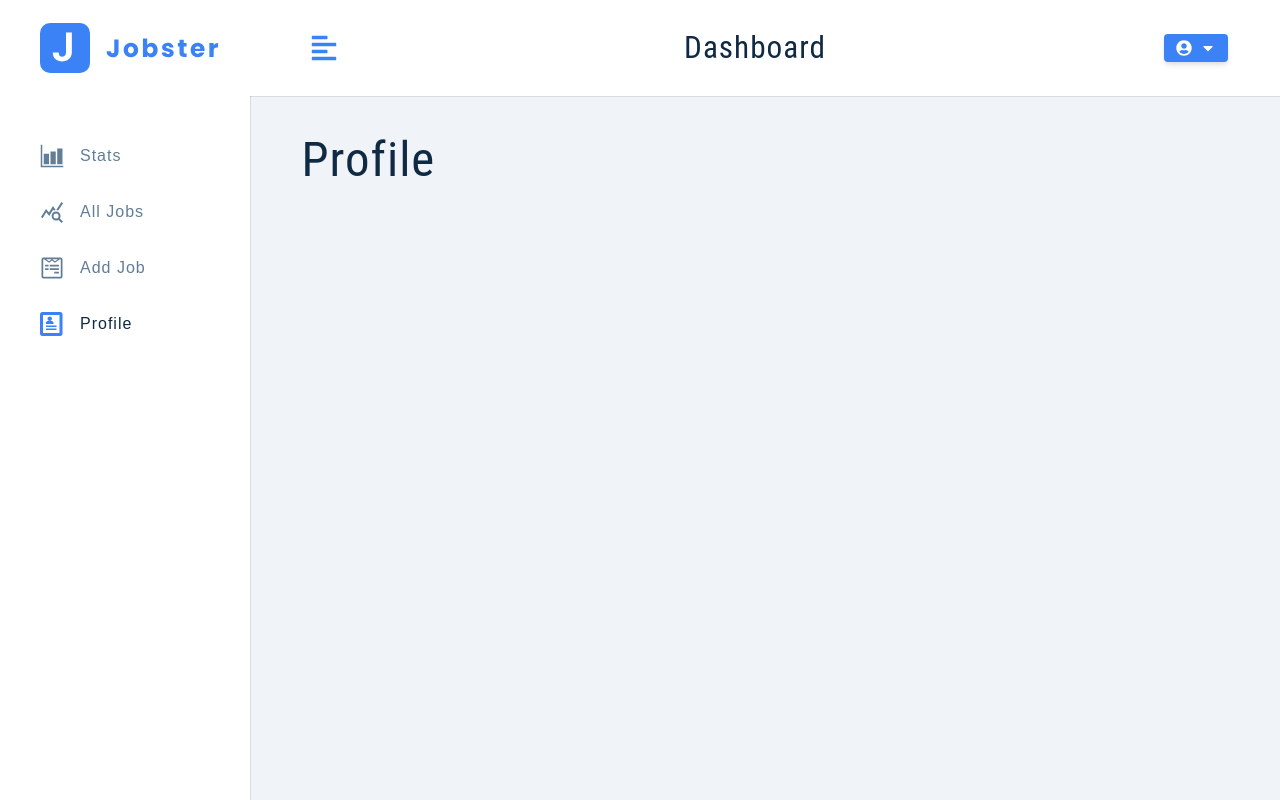
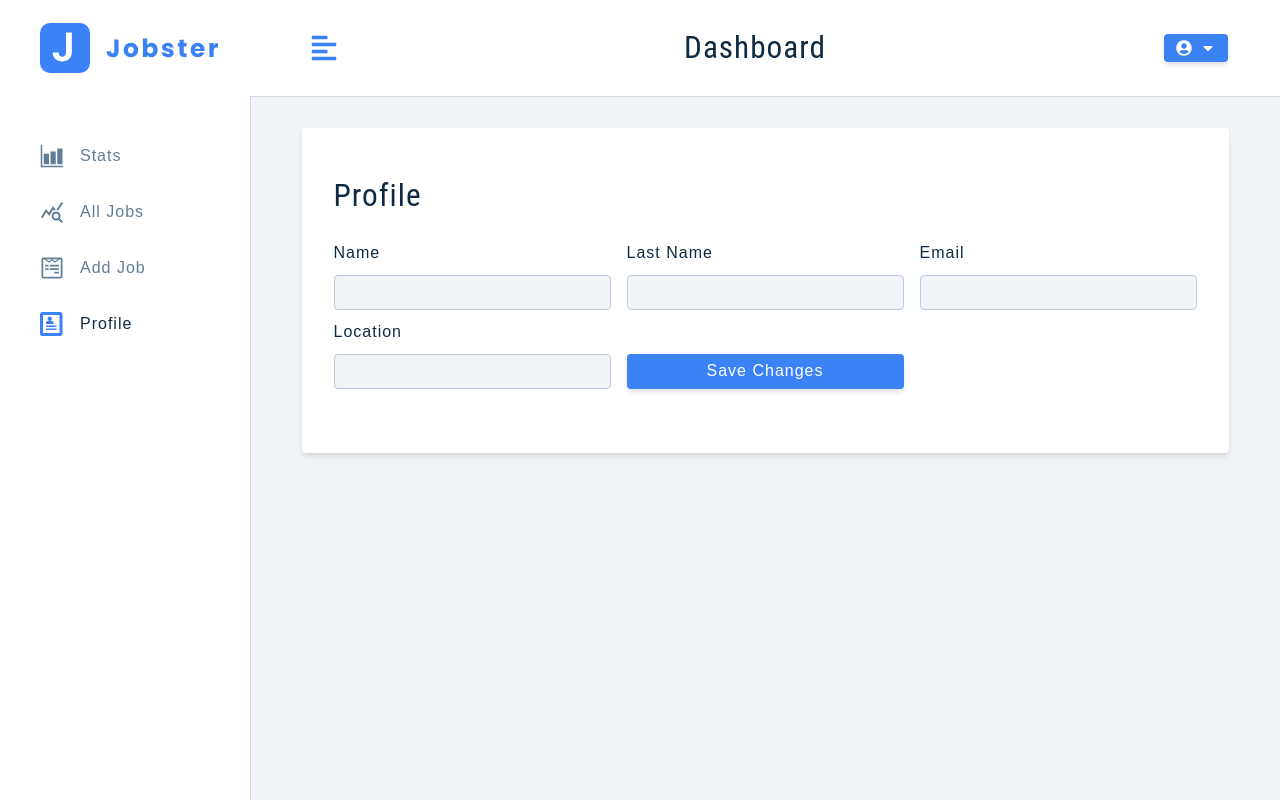
Before and after one commit to musaHaruna/Jobster-App, a React (Create React App) app: page /profile in a window 1280 px wide. Built offline with nearby package versions, Linux system fonts and the light colour scheme.

Commit message:
update-user-complete

```diff
--- a/src/components/FormRow.js
+++ b/src/components/FormRow.js
@@ -2,7 +2,7 @@
   return (
     <div className='form-row'>
       <label htmlFor={name} className='form-label'>
-        {name}
+        {labelText || name}
       </label>
       <input
         type={type}
--- a/src/features/user/userSlice.js
+++ b/src/features/user/userSlice.js
@@ -32,6 +32,23 @@
       const resp = await customFetch.post('/auth/login', user);
       return resp.data;
     } catch (error) {
+      return thunkAPI.rejectWithValue(error.response.data.msg);
+    }
+  }
+);
+
+export const updateUser = createAsyncThunk(
+  'user/updateUser',
+  async (user, thunkAPI) => {
+    try {
+      const resp = await customFetch.patch('/auth/updateUser', user, {
+        headers: {
+          authorization: `Bearer ${thunkAPI.getState().user.user.token}`,
+        },
+      });
+      return resp.data;
+    } catch (error) {
+      console.log(error.response);
       return thunkAPI.rejectWithValue(error.response.data.msg);
     }
   }
@@ -80,6 +97,21 @@
       state.isLoading = false;
       toast.error(payload);
     },
+    [updateUser.pending]: (state) => {
+      state.isLoading = true;
+    },
+    [updateUser.fulfilled]: (state, { payload }) => {
+      const { user } = payload;
+      state.isLoading = false;
+      state.user = user;
+      addUserToLocalStorage(user);
+
+      toast.success(`User Updated!`);
+    },
+    [updateUser.rejected]: (state, { payload }) => {
+      state.isLoading = false;
+      toast.error(payload);
+    },
   },
 });
 
--- a/src/pages/dashboard/Profile.js
+++ b/src/pages/dashboard/Profile.js
@@ -1,4 +1,72 @@
+import { useState } from 'react';
+import { FormRow } from '../../components';
+import Wrapper from '../../assets/wrappers/DashboardFormPage';
+import { useDispatch, useSelector } from 'react-redux';
+import { toast } from 'react-toastify';
+import { updateUser } from '../../features/user/userSlice';
+
 const Profile = () => {
-  return <h1>Profile</h1>;
+  const { isLoading, user } = useSelector((store) => store.user);
+  const dispatch = useDispatch();
+  const [userData, setUserData] = useState({
+    name: user?.name || '',
+    email: user?.email || '',
+    lastName: user?.lastName || '',
+    location: user?.location || '',
+  });
+
+  const handleSubmit = (e) => {
+    e.preventDefault();
+    const { name, email, lastName, location } = userData;
+    if (!name || !email || !lastName || !location) {
+      toast.error('please fill out all fields');
+      return;
+    }
+    dispatch(updateUser(userData));
+  };
+
+  const handleChange = (e) => {
+    const name = e.target.name;
+    const value = e.target.value;
+    setUserData({ ...userData, [name]: value });
+  };
+
+  return (
+    <Wrapper>
+      <form className='form' onSubmit={handleSubmit}>
+        <h3>profile</h3>
+        <div className='form-center'>
+          <FormRow
+            type='text'
+            name='name'
+            value={userData.name}
+            handleChange={handleChange}
+          />
+          <FormRow
+            type='text'
+            labelText='last name'
+            name='lastName'
+            value={userData.lastName}
+            handleChange={handleChange}
+          />
+          <FormRow
+            type='email'
+            name='email'
+            value={userData.email}
+            handleChange={handleChange}
+          />
+          <FormRow
+            type='text'
+            name='location'
+            value={userData.location}
+            handleChange={handleChange}
+          />
+          <button type='submit' className='btn btn-block' disabled={isLoading}>
+            {isLoading ? 'Please Wait...' : 'save changes'}
+          </button>
+        </div>
+      </form>
+    </Wrapper>
+  );
 };
 export default Profile;
```
